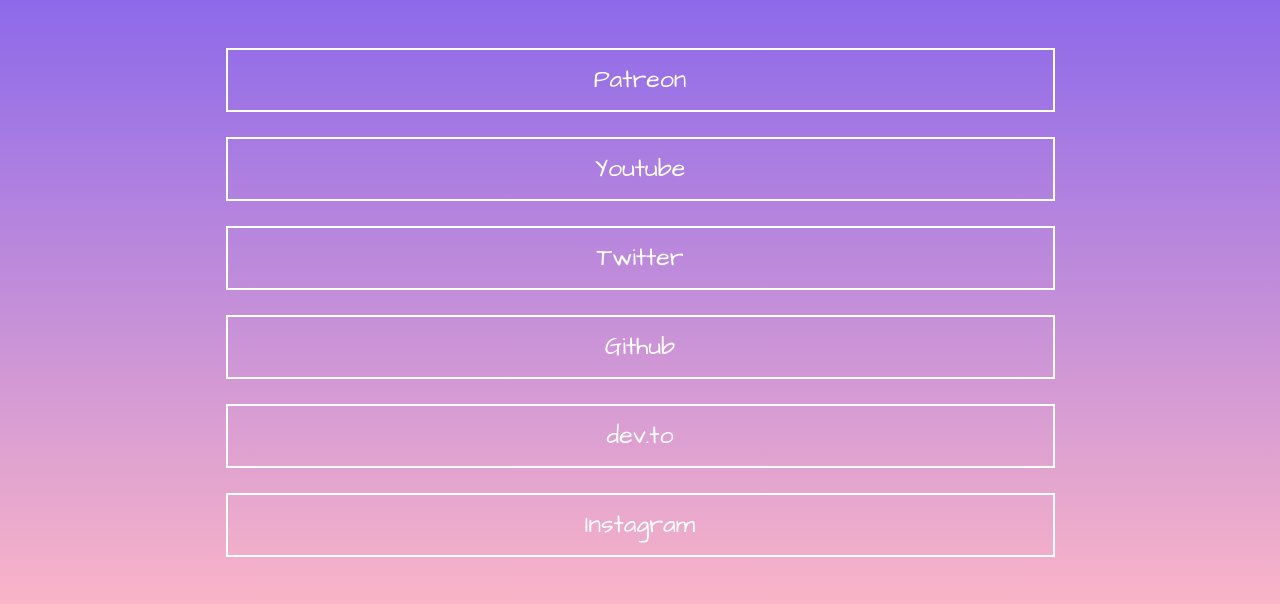
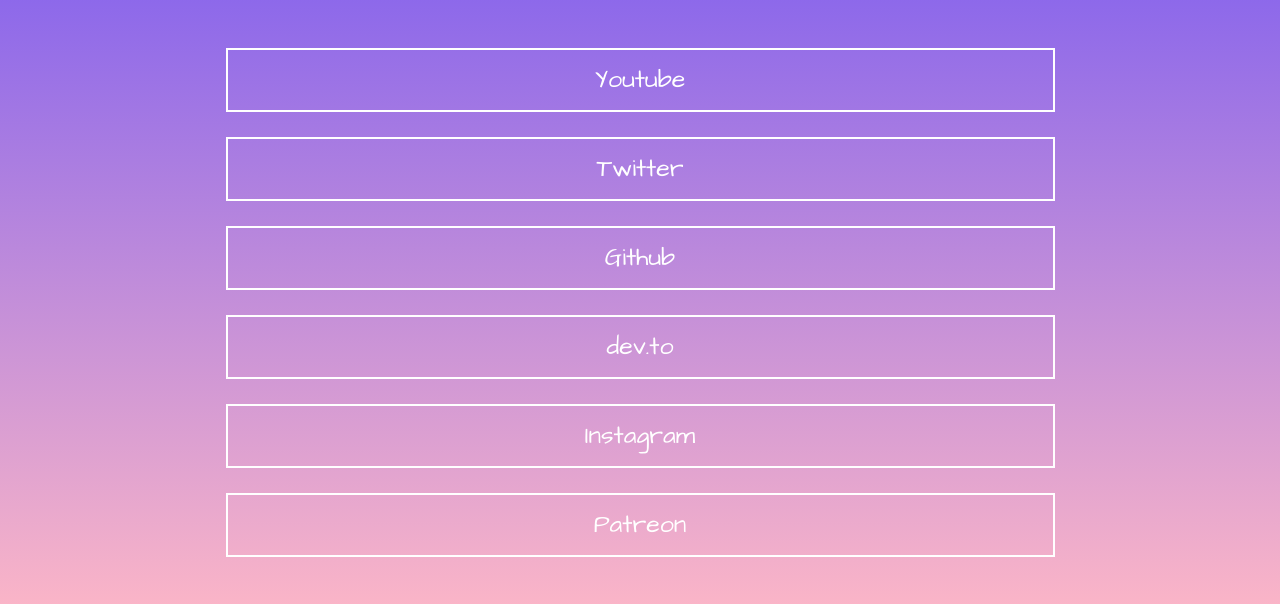
Before and after one commit to ycmjason/ycmjason.codes, a plain HTML site: page index.html in a window 1280 px wide. Shown: the part 206-810 px from the top of the page. Drawn offline with Linux system fonts and the light colour scheme.

Commit message:
Deploying to gh-pages from @ ycmjason/ycmjason.codes@fd0243fa6a49fff6dbceb3b06e48ab817a0beb0f 🚀

```diff
--- a/index.html
+++ b/index.html
@@ -10,7 +10,7 @@
             <div class="container">
               <img class="profile-picture" src="https://pbs.twimg.com/profile_images/1380814586811711492/INwiwIpB_400x400.jpg">
               <div class="name">YCM Jason</div>
-              <a href="https://www.patreon.com/ycmjason" target="_blank" rel="noopener noreferrer" class="link">Patreon</a><a href="https://www.youtube.com/c/ycmjasoncodes" target="_blank" rel="noopener noreferrer" class="link">Youtube</a><a href="https://twitter.com/ycmjason" target="_blank" rel="noopener noreferrer" class="link">Twitter</a><a href="https://github.com/ycmjason" target="_blank" rel="noopener noreferrer" class="link">Github</a><a href="https://dev.to/ycmjason" target="_blank" rel="noopener noreferrer" class="link">dev.to</a><a href="https://www.instagram.com/ycmjasoncodes" target="_blank" rel="noopener noreferrer" class="link">Instagram</a>
+              <a href="https://www.youtube.com/c/ycmjasoncodes" target="_blank" rel="noopener noreferrer" class="link">Youtube</a><a href="https://twitter.com/ycmjason" target="_blank" rel="noopener noreferrer" class="link">Twitter</a><a href="https://github.com/ycmjason" target="_blank" rel="noopener noreferrer" class="link">Github</a><a href="https://dev.to/ycmjason" target="_blank" rel="noopener noreferrer" class="link">dev.to</a><a href="https://www.instagram.com/ycmjasoncodes" target="_blank" rel="noopener noreferrer" class="link">Instagram</a><a href="https://www.patreon.com/ycmjason" target="_blank" rel="noopener noreferrer" class="link">Patreon</a>
             </div>
           </div>
         </body>
```
